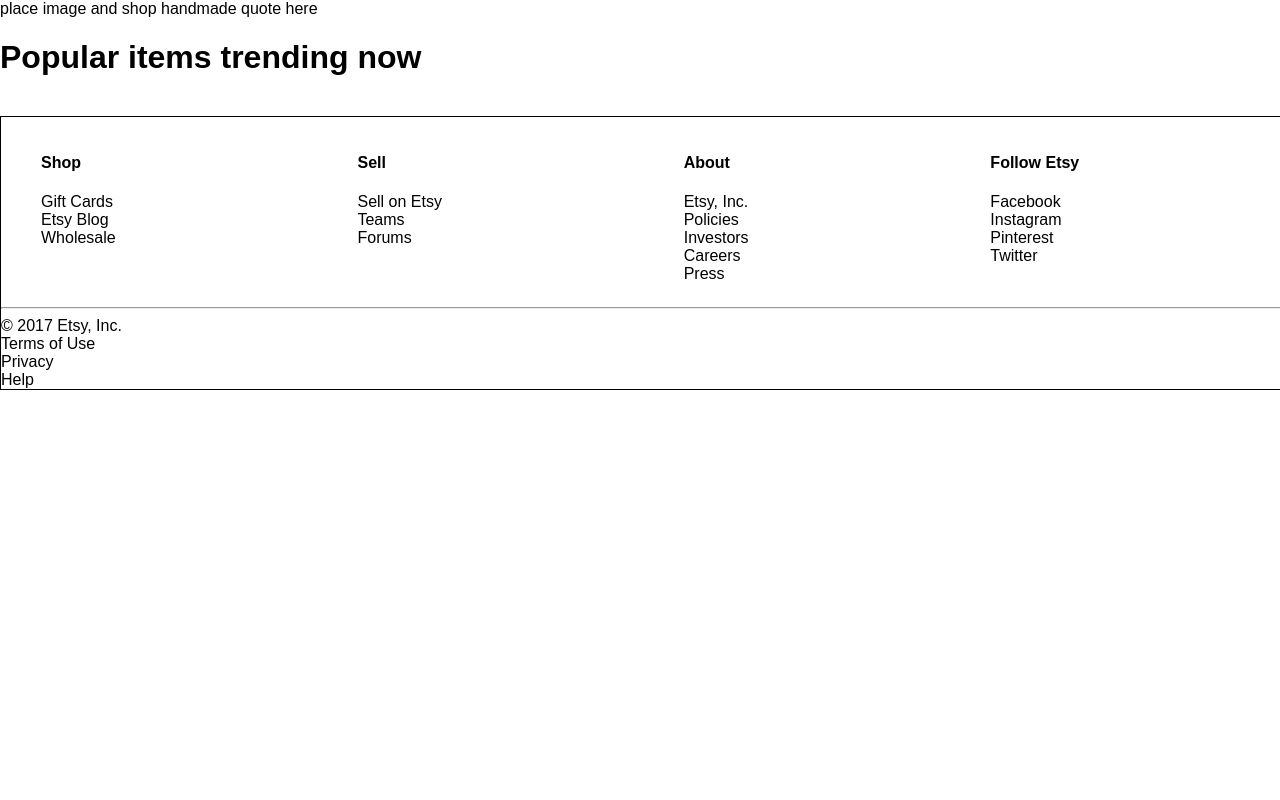
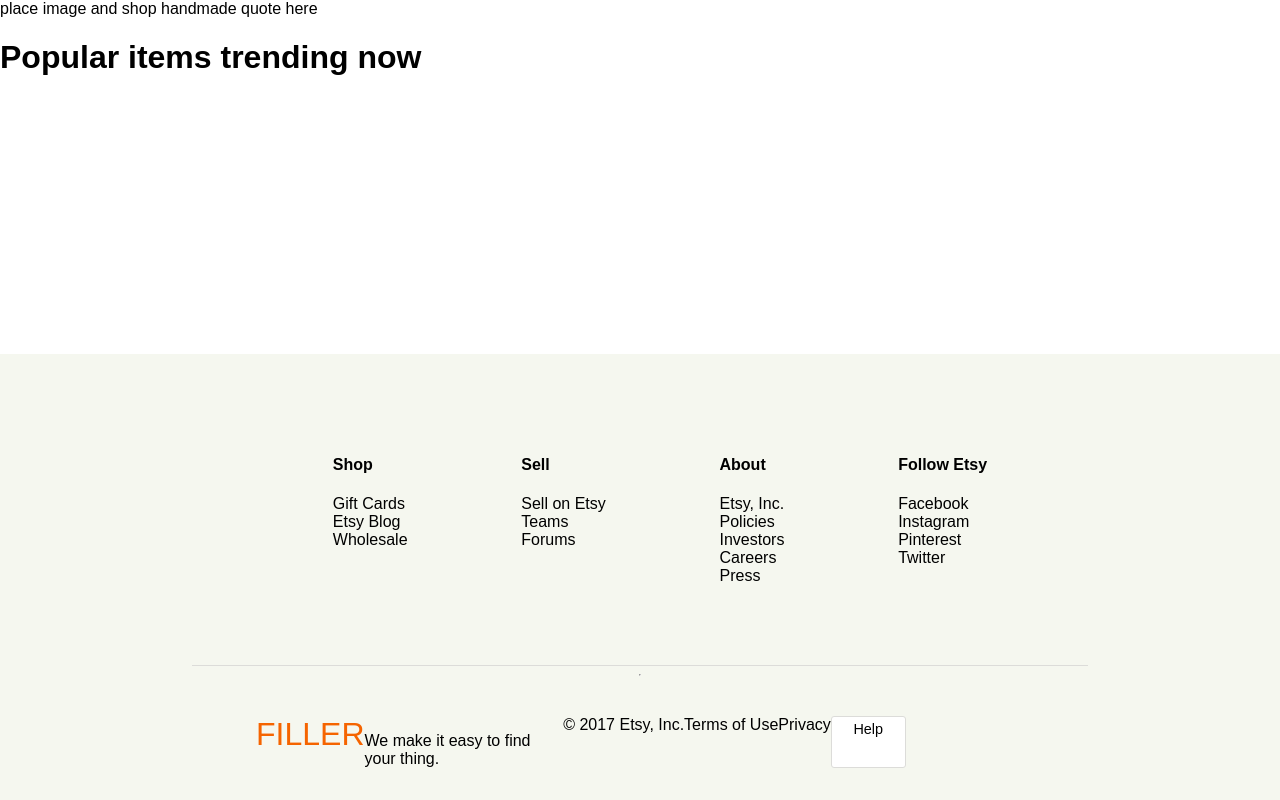
Before and after one commit to trending-etsyly/tiy-trending-etsyly, a React (Create React App) app: page / in a window 1280 px wide. Built offline with nearby package versions, Linux system fonts and the light colour scheme.

Commit message:
BASIC footer styles.

```diff
--- a/src/components/Footer.js
+++ b/src/components/Footer.js
@@ -1,5 +1,6 @@
 import React, { Component } from 'react';
 import '../styles/Footer.css'
+// import logo from '../etsy.svg'
 
 export default class Footer extends Component {
   render() {
@@ -36,7 +37,10 @@
          </div>
          <hr></hr>
          <div className="meta-bottom">
-            <div id="logo"></div>
+            <div id="logo-and-slogan">
+               <div id="logo">FILLER</div>
+               <div id="slogan">We make it easy to find your thing.</div>
+            </div>
             <div id="copyright"><light>© 2017 Etsy, Inc.</light></div>
             <div> Terms of Use </div>
             <div>Privacy</div>
--- a/src/components/Trending.js
+++ b/src/components/Trending.js
@@ -1,5 +1,5 @@
 import React, { Component } from 'react';
-// import 'styles > make css if we need sep css file'
+import '../styles/Trending.css'
 
 // import child components
 import Footer from './Footer.js'
--- a/src/styles/Footer.css
+++ b/src/styles/Footer.css
@@ -1,22 +1,55 @@
 .footer {
-   border: solid black 1px;
    width: 100vw;
-   position: relative;
+   display: flex;
+   flex-direction: column;
+   align-items: center;
+   position: absolute;
+   bottom: 0;
+   background-color: #F5F7EF;
 }
-
+/*----------------------TOP DIV-----------------------------------------------*/
 .link-lists-top {
-   width: inherit;
+   width: 60vw;
    display: flex;
-}
-
-ul {
-   flex-grow: 1;
+   justify-content: space-around;
+   padding: 4em;
+   border-bottom: solid 1px #dcdcd9;
+   font-weight: lighter;
 }
 
 li {
    list-style-type: none;
 }
 
+/*---------------------BOTTOM DIV---------------------------------------------*/
 .meta-bottom {
-   width: inherit;
+   width: 60vw;
+   display: flex;
+   padding: 2em;
 }
+
+#logo-and-slogan {
+   width: 40%;
+   display: flex;
+   justify-content: space-around;
+}
+
+/*replace with actual logo*/
+#logo {
+   color: #f56400;
+   font-size: 200%;
+}
+
+#slogan {
+   padding-top: 1em;
+}
+
+/*this will be reassigned to an actual button if we decide to add one*/
+#help-button {
+   background-color: white;
+   border: solid 1px #dcdcd9;
+   border-radius: 3px;
+   padding: .25em 1.5em;
+   /*font size may change when we import the right fonts*/
+   font-size: 90%;
+}
--- /dev/null
+++ b/src/styles/Trending.css
@@ -0,0 +1,5 @@
+.TrendingPage {
+   /*border: solid black 1px;*/
+   width: 100vw;
+   min-height: 100vh;
+}
```
Also changed, not shown: src/etsy.svg (added).
